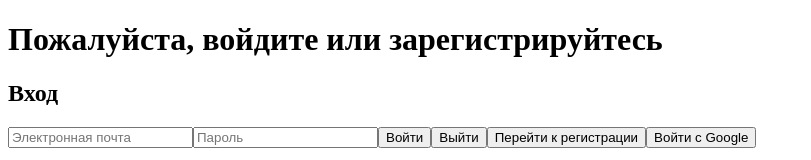
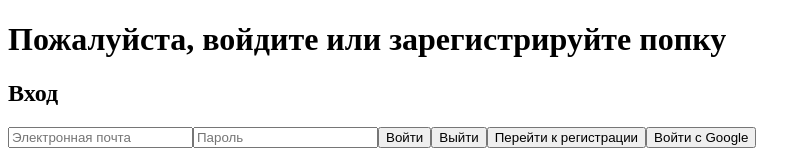
Before and after one commit to Swineherdd/OpenIt, a Next.js app: page /login in a window 1280 px wide. Shown: the top 160 px of the page, without its empty margins (0-811 px from the left). Built offline with nearby package versions, Linux system fonts and the light colour scheme; no server answers.

Commit message:
Добавлена новая попка

```diff
--- a/pages/login/index.tsx
+++ b/pages/login/index.tsx
@@ -1,5 +1,5 @@
 import React, { useState } from 'react'
-import Auth from '../../src/app/components/auth/Auth' // Импортируйте ваш компонент Auth
+import Auth from '../../src/app/components/auth/Auth'
 import { User } from 'firebase/auth'
 const App = () => {
 	const [currentUser, setCurrentUser] = useState<User | null>(null)
@@ -11,7 +11,7 @@ const App = () => {
 					Добро пожаловать, {currentUser.displayName || currentUser.email}!
 				</h1>
 			) : (
-				<h1>Пожалуйста, войдите или зарегистрируйтесь</h1>
+				<h1>Пожалуйста, войдите или зарегистрируйте попку</h1>
 			)}
 			<Auth onUserChange={setCurrentUser} />
 		</div>
```
